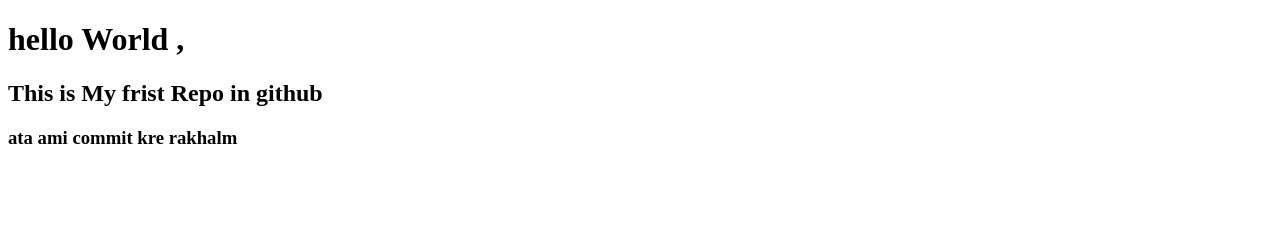
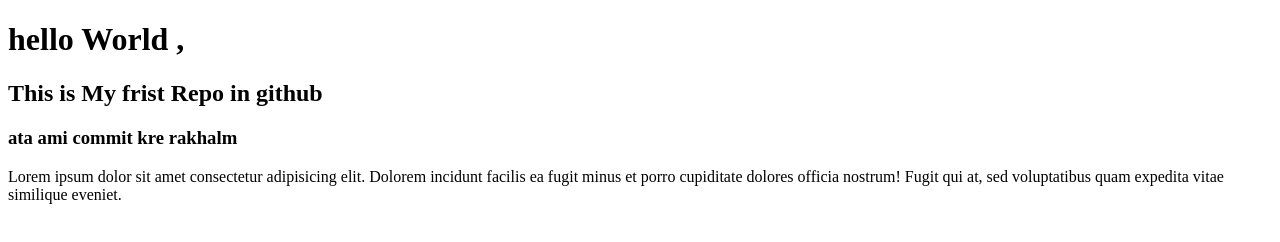
Before and after one commit to arrahman5778-dev/frist_repo_wdjm, a plain HTML site: page index.html in a window 1280 px wide. Drawn offline with Linux system fonts and the light colour scheme.

Commit message:
css file added

```diff
--- a/index.html
+++ b/index.html
@@ -10,6 +10,8 @@
   <h1>hello World , </h1>
   <h2>This is  My frist Repo in github</h2>
   <h3>ata ami commit kre rakhalm </h3>
+  <p>Lorem ipsum dolor sit amet consectetur adipisicing elit. Dolorem incidunt facilis ea fugit minus et porro cupiditate dolores officia nostrum! Fugit qui at, sed voluptatibus quam expedita vitae similique eveniet.</p>
+
 
 </body>
 </html>
--- /dev/null
+++ b/style.css
@@ -0,0 +1,4 @@
+p{
+  color: tomato;
+  background: #03470c;
+}
```
